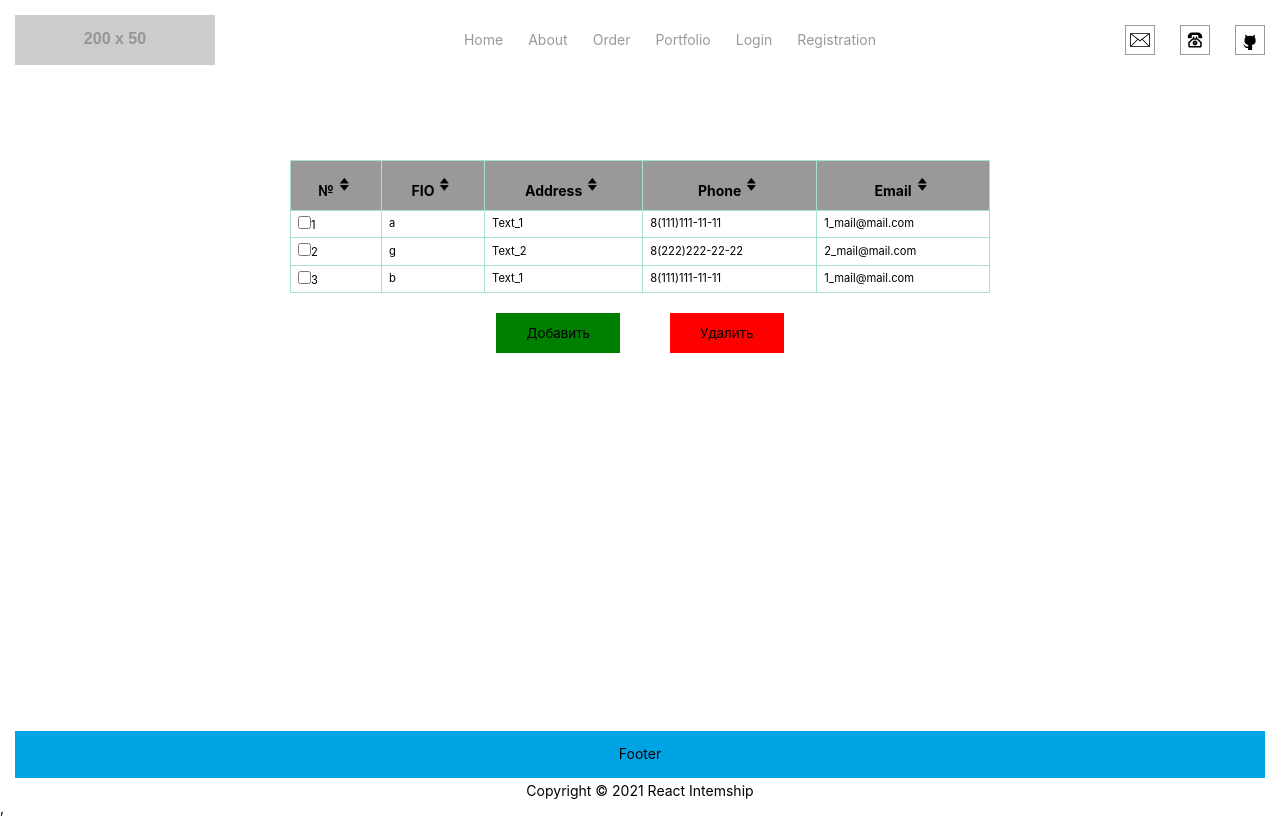
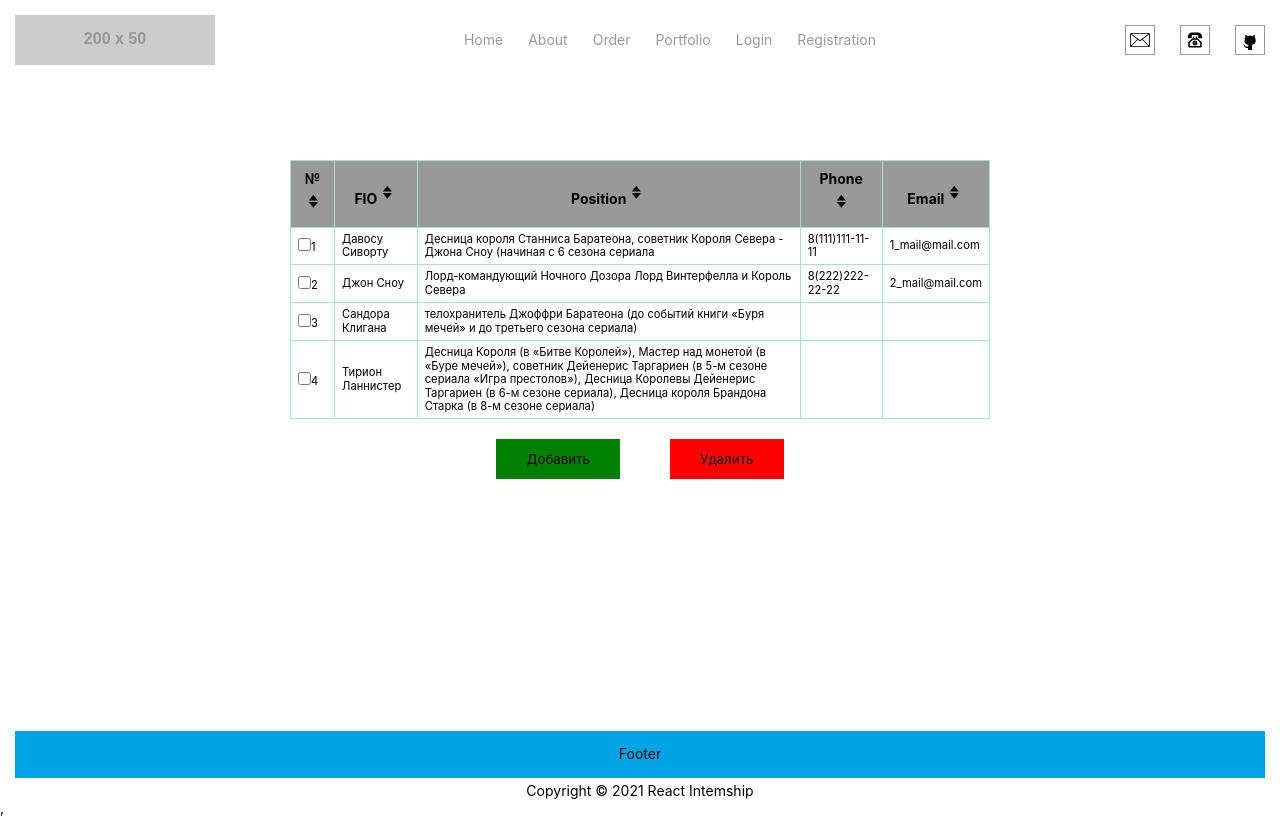
Before and after one commit to Lapitskyi/landing, a React (Create React App) app: page / in a window 1280 px wide. Built offline with nearby package versions, Linux system fonts and the light colour scheme.

Commit message:
update text item table (fio)

```diff
--- a/src/components/Home/ Biography/Biography.jsx
+++ b/src/components/Home/ Biography/Biography.jsx
@@ -10,9 +10,12 @@ let biographyArray = [
         {
             id: 1,
             done: false,
-            name: "a",
+            fullName: "Давосу Сиворту",
             info: [
-                {id: 1, text: "Text_1"},
+                {
+                    id: 1,
+                    text: "Десница короля Станниса Баратеона, советник Короля Севера - Джона Сноу (начиная с 6 сезона сериала"
+                },
                 {id: 2, text: "8(111)111-11-11"},
                 {id: 3, text: "1_mail@mail.com"}
             ]
@@ -20,23 +23,43 @@ let biographyArray = [
         {
             id: 2,
             done: false,
-            name: "g",
+            fullName: "Джон Сноу",
             info: [
-                {id: 1, text: "Text_2"},
+                {
+                    id: 1, text: "Лорд-командующий Ночного Дозора\n" +
+                        "Лорд Винтерфелла и Король Севера"
+                },
                 {id: 2, text: "8(222)222-22-22"},
                 {id: 3, text: "2_mail@mail.com"}
             ]
         },
         {
             id: 3,
+            fullName: "Сандора Клигана",
             done: false,
-        name: "b",
             info: [
-            {id: 1, text: "Text_1"},
-            {id: 2, text: "8(111)111-11-11"},
-            {id: 3, text: "1_mail@mail.com"}
+                {
+                    id: "1",
+                    text: "телохранитель Джоффри Баратеона (до событий книги «Буря мечей» и до третьего сезона сериала)"
+                },
+                {id: "2", text: ""},
+                {id: "3", text: ""}
             ]
         },
+        {
+            id: 4,
+            fullName: "Тирион Ланнистер",
+            done: false,
+            info: [
+                {
+                    id: "1",
+                    text: "Десница Короля (в «Битве Королей»), Мастер над монетой (в «Буре мечей»), советник Дейенерис Таргариен (в 5-м сезоне сериала «Игра престолов»), Десница Королевы Дейенерис Таргариен (в 6-м сезоне сериала), Десница короля Брандона Старка (в 8-м сезоне сериала)"
+                },
+                {id: "2", text: ""},
+                {id: "3", text: ""}
+            ]
+        },
+
     ]
 ;
 
@@ -44,13 +67,11 @@ let biographyArray = [
 let Biography = (props) => {
 
     const [biography, setBiography] = useState(biographyArray);
-    const [addText, setAddText] = useState('');
     const [editMode, setEdinMode] = useState(false);
 
 
     const activateEditMode = (id) => {
         setEdinMode(true);
-        updateText(id)
     }
 
     const deactivateEditMode = (id) => {
@@ -74,24 +95,25 @@ let Biography = (props) => {
         ]);
     }
 
-
-    const updateText = (id) => {
+    const updateText = (text, id, idInfo) => {
+        console.log(text, id, idInfo)
         setBiography([
             ...biography.map((item) => {
                 if (item.id === id) {
-                    return {
-                        ...item, name: addText
+                    return {...item, fullName: text}
                 }
-                }
-                return item
-            })
+
+
+                return item;
+            }),
         ]);
     }
 
-    const addTable = () => {
+    const addTable = (id) => {
+
         let newBiography = {
             id: biography.length + 1,
-            name: "",
+            fullName: "",
             done: false,
             info: [
                 {id: "1", text: ""},
@@ -111,13 +133,12 @@ let Biography = (props) => {
 
     }
     const onSort = (text, e) => {
-
         setBiography([
             ...biography.sort((a, b) => {
                 if (text === 'id') {
                     return a.id - b.id ? -1 : 1
-                } else if (text === 'name') {
-                    return a.name < b.name? -1 :1 ;
+                } else if (text === 'fullName') {
+                    return a.fullName > b.fullName ? -1 : 1;
                 }
             })
         ])
@@ -142,7 +163,7 @@ let Biography = (props) => {
                         key={item.id}
                         done={item.done}
                         id={item.id}
-                        name={item.name}
+                        fullName={item.fullName}
                         info={item.info}
                     />
                 )
@@ -152,12 +173,12 @@ let Biography = (props) => {
                     <TableItemInput
                         deactivateEditMode={deactivateEditMode}
                         onCheckedChange={onCheckedChange}
+                        updateText={updateText}
 
-                        setAddText={setAddText}
                         key={item.id}
                         done={item.done}
                         id={item.id}
-                        name={item.name}
+                        fullName={item.fullName}
                         info={item.info}
                     />
                 )
@@ -168,7 +189,10 @@ let Biography = (props) => {
 
 
             <div className={s.btn__box}>
-                <button className={s.btn} onClick={addTable}>Добавить</button>
+                <button className={s.btn} onClick={() => {
+                    addTable()
+                }}>Добавить
+                </button>
                 <button className={s.btn} onClick={(e) => {
                     deleteItemTable(e)
                 }}>Удалить
--- a/src/components/Home/ Biography/TabelItem/TableItem.jsx
+++ b/src/components/Home/ Biography/TabelItem/TableItem.jsx
@@ -18,7 +18,7 @@ const TableItem = (props) => {
 
                 {props.id}
             </td>
-            <td> {props.name}</td>
+            <td> {props.fullName}</td>
             {props.info.map((info) =>
                 <td key={info.id}>
                     {info.text}
--- a/src/components/Home/ Biography/TableHeader/TableHeader.jsx
+++ b/src/components/Home/ Biography/TableHeader/TableHeader.jsx
@@ -14,13 +14,13 @@ const TableHeader = (props) => {
                 </th>
                 <th>
                     <div className={s.table__headerText}>FIO</div>
-                    <button className={s.table__headerBtn} onClick={(e)=>{props.onSort('name',e)}}>
+                    <button className={s.table__headerBtn} onClick={(e)=>{props.onSort('fullName',e)}}>
                         <img className={s.table__headerBtnIcon} src={arrows} alt="arrows"/>
                     </button>
                 </th>
                 <th>
-                    <div className={s.table__headerText}>Address</div>
-                    <button className={s.table__headerBtn} onClick={(e)=>{props.onSort('address',e)}}>
+                    <div className={s.table__headerText}>Position</div>
+                    <button className={s.table__headerBtn} onClick={(e)=>{props.onSort('position',e)}}>
                         <img className={s.table__headerBtnIcon} src={arrows} alt="arrows"/>
                     </button>
                 </th>
--- a/src/components/Home/ Biography/TableItemInput/TableItem.Input.jsx
+++ b/src/components/Home/ Biography/TableItemInput/TableItem.Input.jsx
@@ -2,13 +2,13 @@ import React from 'react';
 
 
 const TableItemInput = (props) => {
-    const {id, name, info} = props;
+    const {id, fullName, info, done} = props;
 
     return (
         <tr onDoubleClick={props.deactivateEditMode}>
             <td>
                 <input type="checkbox"
-                       checked={props.done}
+                       checked={done}
                        onChange={() => {
                            props.onCheckedChange(props.id)
                        }}
@@ -18,10 +18,10 @@ const TableItemInput = (props) => {
             <td>
                 <input
                     type="text"
-                    placeholder=""
-                    value={name}
+                    placeholder="fullName"
+                    value={fullName}
                     onChange={(e) => {
-                        props.setAddText(e.target.value)
+                        props.updateText(e.target.value, props.id)
                     }}
                 />
             </td>
@@ -32,7 +32,7 @@ const TableItemInput = (props) => {
                         placeholder=""
                         value={info.text}
                         onChange={(e) => {
-                            props.setAddText(e.target.value)
+                            props.updateText(e.target.value, props.id, info.id)
                         }}
                     />
                 </td>
```
Lines whose indentation alone changed are shown as unchanged.
